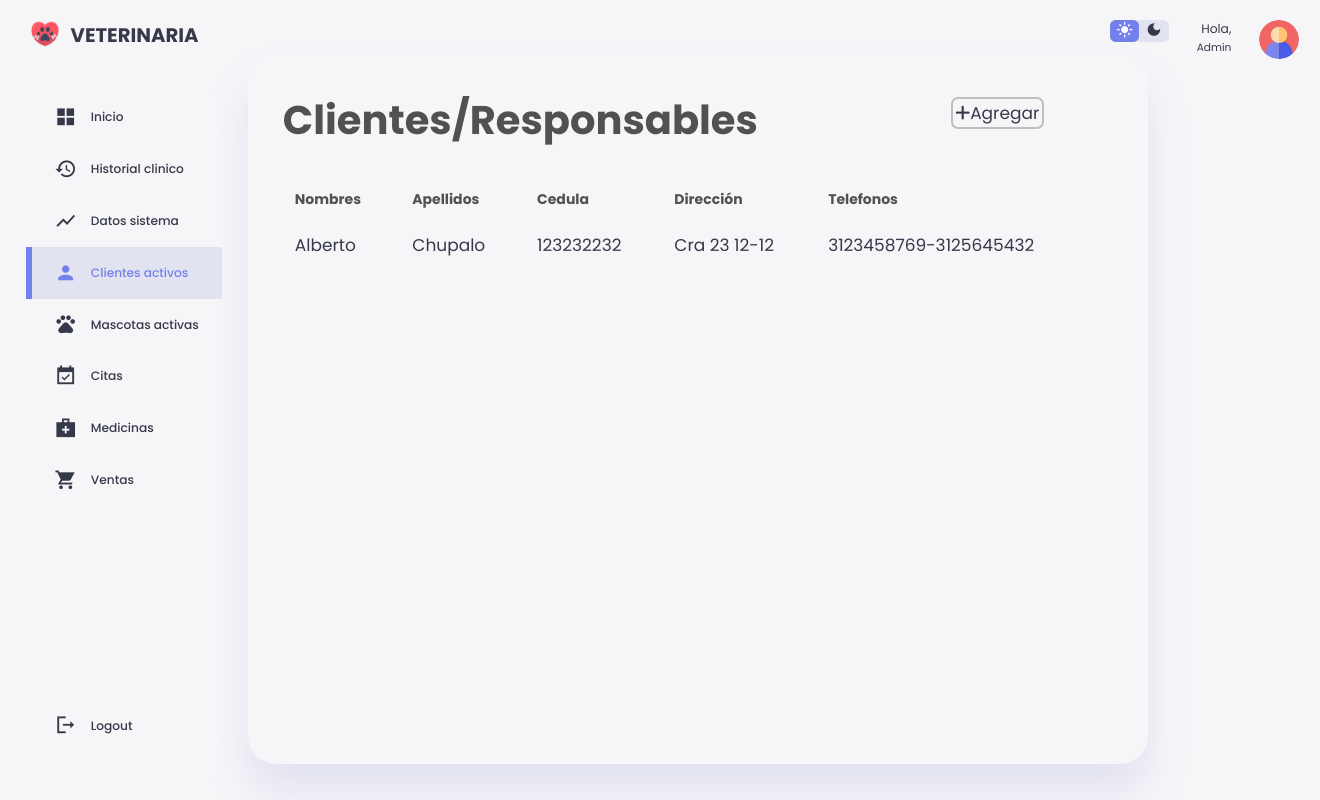
After one commit to juanhcode/Veterinaria-App, a Django app: page /veterinaria/cliente-responsable/ in a window 1320 px wide. The commit adds this page. Run offline with Django 4.2, Linux system fonts and the light colour scheme; some libraries are stand-ins or nearby versions.

Commit message:
Tabla de Cliente/responsable y formulario
formulario clientes con css y linkear inicio-historial con la tabla y formulario

```diff
--- a/apps/veterinario/urls.py
+++ b/apps/veterinario/urls.py
@@ -7,5 +7,6 @@ urlpatterns = [
     path('historial/',views.ListViewHistorial.as_view(),name='historial'),
     path('login/',views.ListViewLogin.as_view(),name='login'),
     path('inicio-historial/',views.ListViewInicioHistorial.as_view(),name='inicio-historial'),
+    path('cliente-responsable/',views.ListViewClienteResponsable.as_view(),name='cliente-responsable'),
 
 ]
--- a/apps/veterinario/views.py
+++ b/apps/veterinario/views.py
@@ -4,14 +4,17 @@ from django.views.generic import TemplateView
 
 # Create your views here.
 
-class ListViewInicioHistorial(TemplateView):
-    template_name = 'historial/inicio-historial.html'
-
 class ListViewVeterinario(TemplateView):
     template_name = 'veterinaria/home.html'
+
+class ListViewLogin(TemplateView):
+    template_name = 'login/Inicio.html'
 
 class ListViewHistorial(TemplateView):
     template_name = 'historial/historial.html'
 
-class ListViewLogin(TemplateView):
-    template_name = 'login/Inicio.html'
+class ListViewInicioHistorial(TemplateView):
+    template_name = 'historial/inicio-historial.html'
+
+class ListViewClienteResponsable(TemplateView):
+    template_name = 'historial/cliente-responsable.html'
--- /dev/null
+++ b/static/styles/cliente-responsable.css
@@ -0,0 +1,91 @@
+@import url('https://fonts.googleapis.com/css2?family=Nunito:wght@700;800&family=Poppins:wght@300;400;500;600;700;800&display=swap');
+
+*{
+    font-family: 'Poppins', sans-serif;
+}
+
+section{
+    display:flex;
+}
+.header{
+    width: 100%;
+    display: flex;
+    padding: 0;
+}
+
+h2.clientes{
+    font-size: 40px;
+    text-align: left;
+    width: 425px;
+    margin: 10px;
+    text-justify: auto;
+    color: rgb(81, 81, 81);
+    flex-grow: 9;
+}
+
+.contenedor .btn{
+    padding: 1px;
+    margin: 0;
+}
+
+
+.contenedor .btn .agregar {
+    cursor: pointer;
+    border-radius: 5px;
+    border: 1px solid #66656551;
+    background-color: transparent;
+    height: 23px;
+    width: 80px;
+    color: #292929a5;
+    font-size: 12px;
+    box-shadow: 0 6px 6px rgba(198, 192, 192, 0.6);
+}
+.agregar:hover{
+    background: #66656587;
+}
+
+.btn{
+    padding:10px;
+    padding-top:20px;
+    flex-grow:3;
+}
+
+.agregar{
+    padding:1.5%;
+    margin-right: 4%;
+    font-size: 17px;
+    border:2px solid #BEBEBE;
+    border-radius:7px;
+    background-color:#f6f6f9;
+}
+.header{
+    width: 100%;
+    display: inline-flex;
+    padding: 0;
+}
+table{
+    width:100%;
+    font-size: 16px;
+    margin-top: 2%;
+    margin-left: 0px;
+    margin-right: 0px;
+    border-radius: 12px;
+}
+th{
+    text-align:left;
+    font-size: 14px;
+    color: rgb(81, 81, 81);
+    border-right: 0px;
+    border-left: 0px;
+}
+
+td{
+    text-align:left;
+    font-size: 17px;
+}
+td,th{
+    padding-left: 20px;
+    padding-right: 20PX;
+    padding-top: 10px;
+    padding-bottom: 10px;
+}
--- /dev/null
+++ b/templates/historial/cliente-responsable.html
@@ -0,0 +1,33 @@
+{% extends 'index.html' %}
+{% load static%}
+{% block title %}Clientes/Responsables{% endblock title %}
+{% block content %}
+<link rel="stylesheet" href="{% static 'styles/cliente-responsable.css' %}">
+<script src="https://kit.fontawesome.com/7fed639e7f.js" crossorigin="anonymous"></script>
+    <section class="header">
+      <h2 class="clientes">Clientes/Responsables</h2>
+       <nav class="btn">
+            <a class="agregar" href="{% url 'ventas_app:formulario' %}"><i class="fa-solid fa-plus"></i>Agregar</a>
+        </nav>
+    </section>
+     <table>
+          <tr class="propiedad">
+            <th>Nombres</th>
+            <th>Apellidos</th>
+            <th>Cedula</th>
+            <th>Dirección</th>
+            <th>Telefonos</th>
+            <th class="celdaCrud"></th>
+         </tr>
+
+          <tr id="valores">
+           <td>Alberto</td>
+           <td>Chupalo</td>
+           <td>123232232</td>
+           <td>Cra 23 12-12</td>
+           <td>3123458769-3125645432</td>
+           <td class="celdaCrud"><a href="{% url 'ventas_app:ventas' %}"><i class="agregarIcono"></i></a></td>
+         </tr>
+       </table>
+       <script src="{% static 'scripts/ventas.js' %}"></script>
+{% endblock content %}
--- a/templates/historial/inicio-historial.html
+++ b/templates/historial/inicio-historial.html
@@ -3,7 +3,9 @@
 {% block title %}Historial Clinico{% endblock title %}
 {% block content %}
 <link rel="stylesheet" href="{% static 'styles/inicio-historial.css' %}">
-<a class="gestion" href=""><b>Gestionar Clientes/Responsables</b></a>
+
+<a class="gestion" href="{% url 'veterinaria_app:cliente-responsable' %}"><b>Gestionar Clientes/Responsables</b></a>
 <a class="gestion" href=""><b>Gestionar Mascotas/Pacientes</b></a>
 <a class="gestion" href=""><b>Gestionar Historial Clinico</b></a>
+
 {% endblock content %}
```
Also changed, not shown: templates/historial/formulario-clientes.html (added, +48 -0 lines), static/styles/formulario-clientes.css (added).
